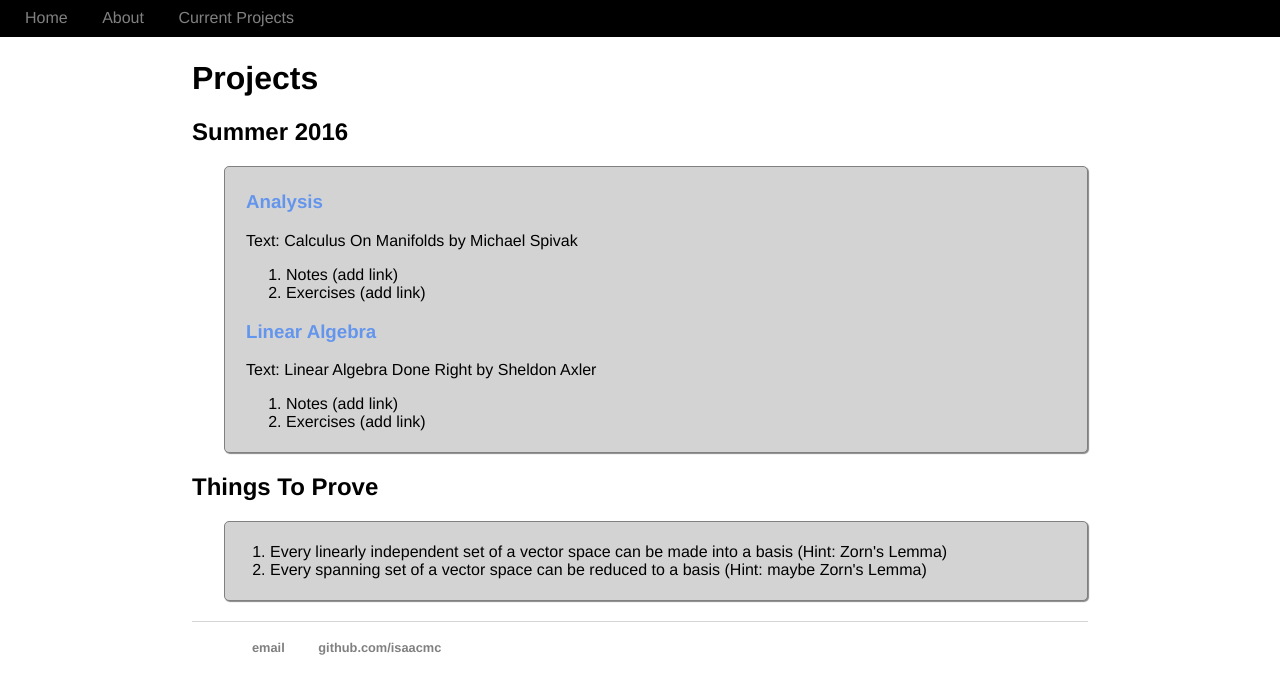
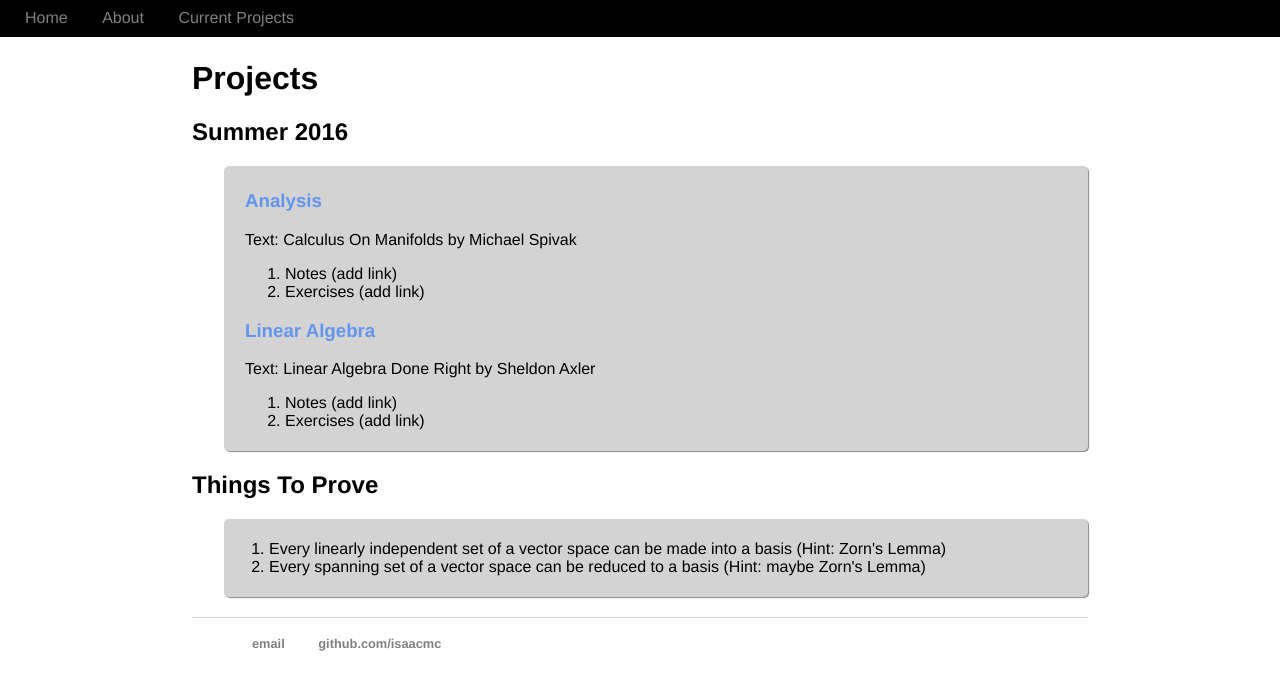
Before and after one commit to isundberg/isaacmc.github.io, a Jekyll site: the page built from projects/index.html, in a window 1280 px wide. Shown: the top 694 px of the page. Built offline with Jekyll 4.4.1, drawn with Linux system fonts in a browser that asks for light colours.

Commit message:
Update main.css

```diff
--- a/css/main.css
+++ b/css/main.css
@@ -69,9 +69,6 @@
 #project {
     margin-left: 2em;
     border-radius: 5px;
-    border: 1px;
-    border-style: solid;
-    border-color: gray;
     box-shadow: 1px 1px 1px #888888;
     background: lightgray;
     padding: 5px;
```
